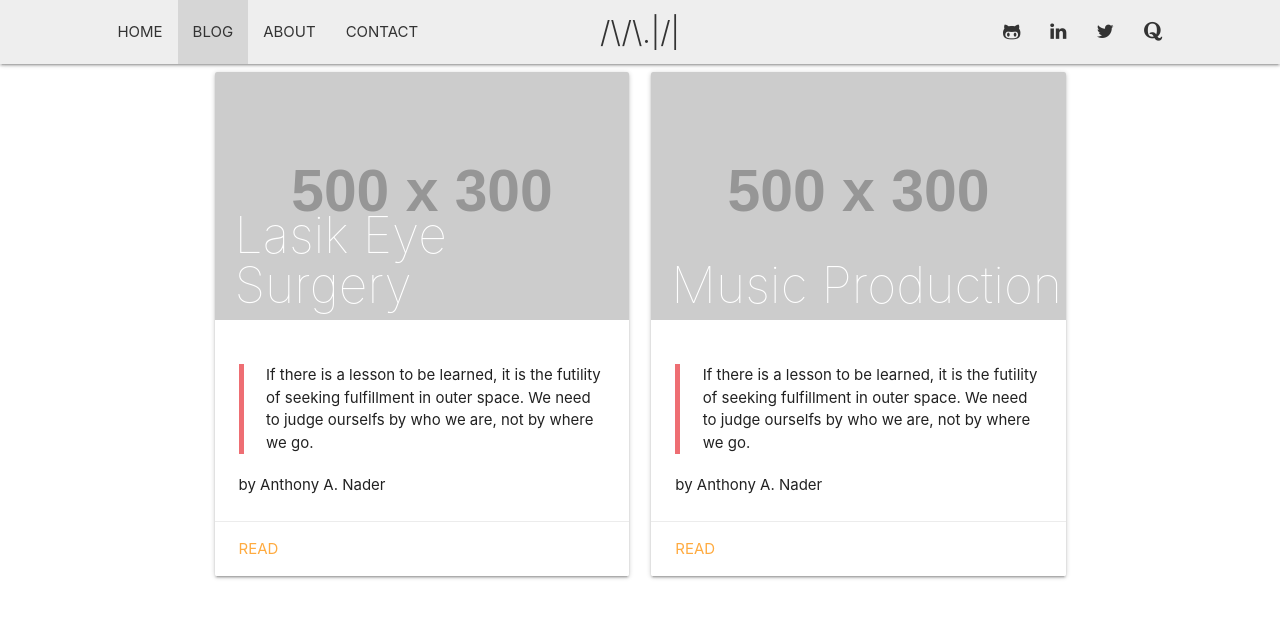
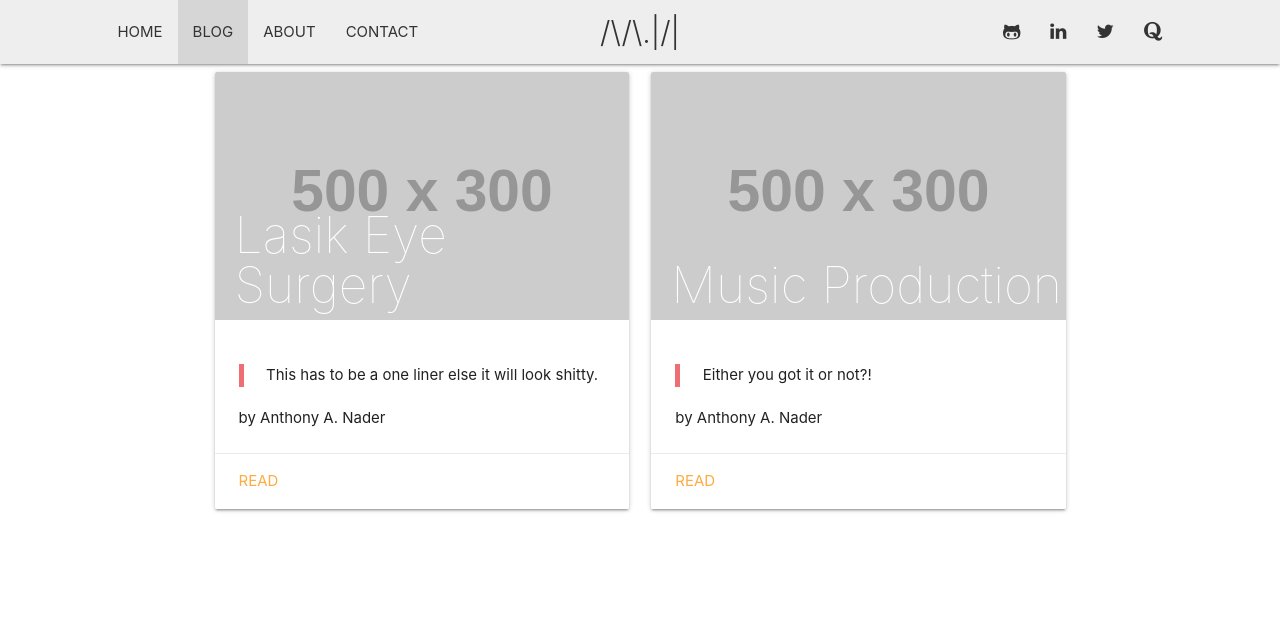
Before and after one commit to anthonyanader/personalBlog, a Jekyll site: the page built from blog.html, in a window 1280 px wide. Shown: the top 618 px of the page. Built offline with Jekyll 4.4.1, drawn with Linux system fonts in a browser that asks for light colours.

Commit message:
small modifications to the post.md test files

```diff
--- a/_posts/2017-10-31-dos-exis.md
+++ b/_posts/2017-10-31-dos-exis.md
@@ -4,7 +4,7 @@ title: Music Production
 date: 2017-10-31
 author: Anthony A. Nader
 image: http://via.placeholder.com/500x300
-lead: If there is a lesson to be learned, it is the futility of seeking fulfillment in outer space. We need to judge ourselfs by who we are, not by where we go.
+lead: Either you got it or not?!
 category: surgery
 subtitle: It's the best decision I took
 ---
--- a/_posts/2017-10-31-lasik-eye-surgery.md
+++ b/_posts/2017-10-31-lasik-eye-surgery.md
@@ -4,7 +4,7 @@ title: Lasik Eye Surgery
 date: 2017-10-31
 author: Anthony A. Nader
 image: http://via.placeholder.com/500x300
-lead: If there is a lesson to be learned, it is the futility of seeking fulfillment in outer space. We need to judge ourselfs by who we are, not by where we go.
+lead: This has to be a one liner else it will look shitty.
 category: surgery
 subtitle: It's the best decision I took
 ---
```
